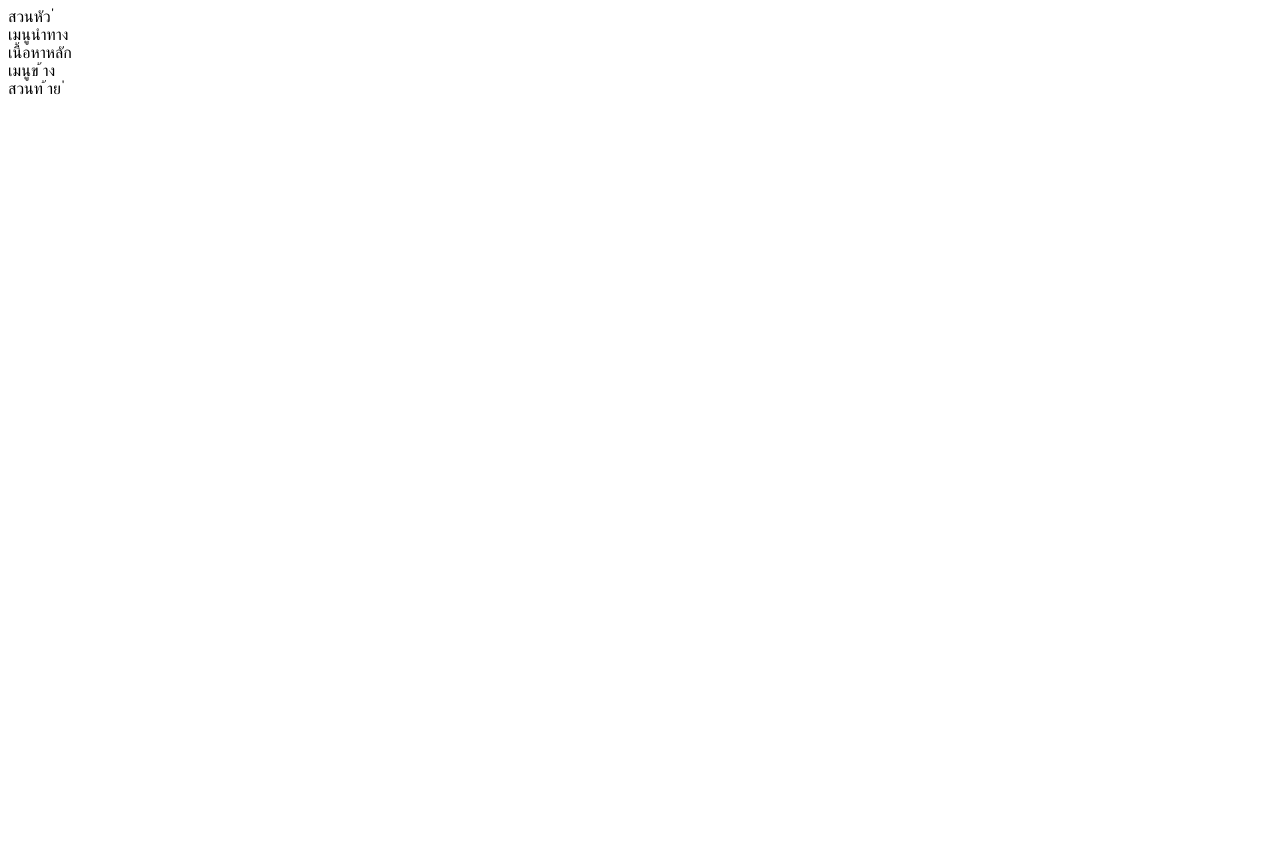
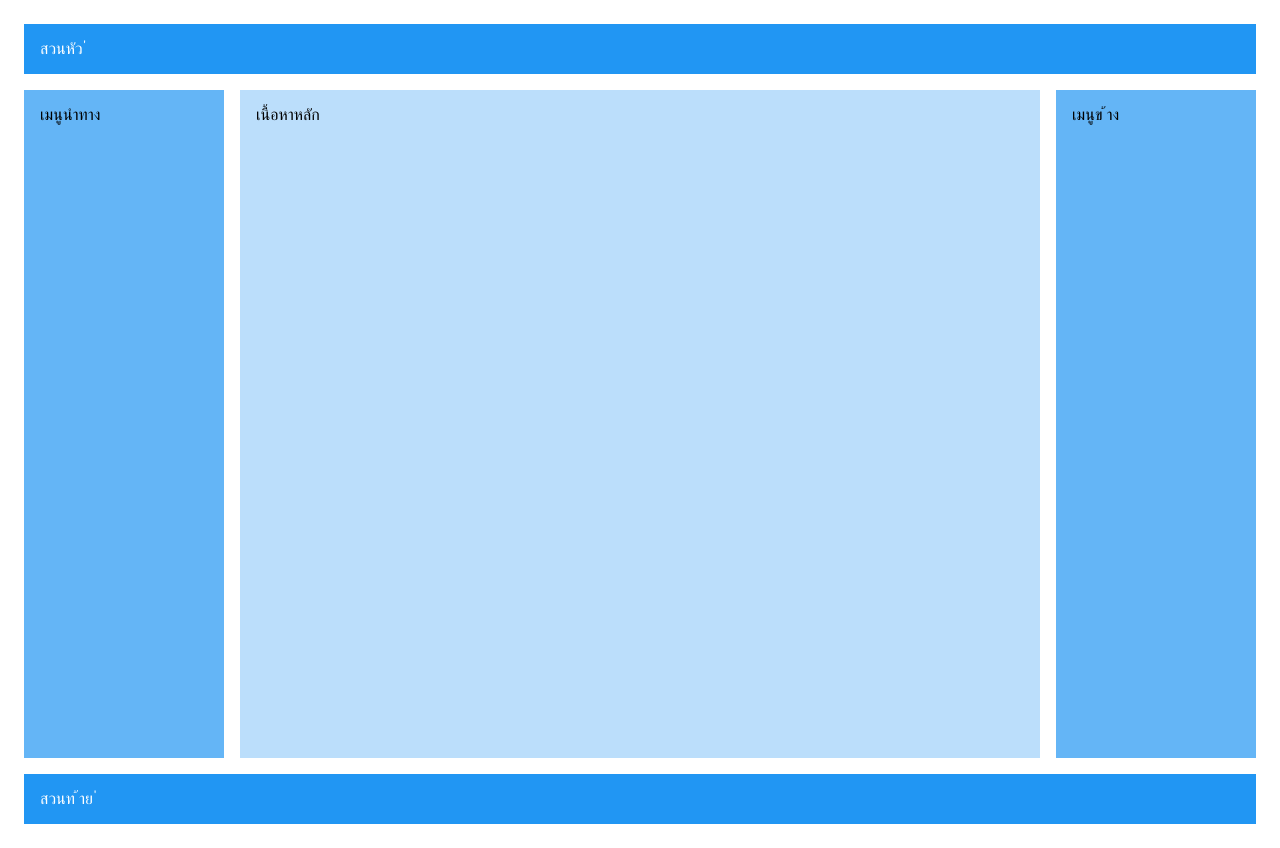
Before and after one commit to NanthawatTokong/week4-grid-lab-, a plain HTML site: page index.html in a window 1280 px wide. Before the commit the page ends 800 px from the top, so only its background shows below. Drawn offline with Linux system fonts and the light colour scheme; files that its build step writes are made by us from their sources.

Commit message:
เพิ่ม Grid Layout พื้นฐาน

```diff
--- a/css/styles.css
+++ b/css/styles.css
@@ -0,0 +1,40 @@
+/* styles.css */
+    .grid-container {
+    display: grid;
+    grid-template-areas:
+    "header header header"
+    "nav main sidebar"
+    "footer footer footer";
+    grid-template-columns: 200px 1fr 200px;
+    grid-template-rows: auto 1fr auto;
+    min-height: 100vh;
+    gap: 1rem;
+    padding: 1rem;
+   }
+   .header {
+    grid-area: header;
+    background: #2196F3;
+    padding: 1rem;
+    color: white;
+   }
+   .nav {
+    grid-area: nav;
+    background: #64B5F6;
+    padding: 1rem;
+   }
+   .main {
+    grid-area: main;
+    background: #BBDEFB;
+    padding: 1rem;
+   }
+   .sidebar {
+    grid-area: sidebar;
+    background: #64B5F6;
+    padding: 1rem;
+   }
+   .footer {
+    grid-area: footer;
+    background: #2196F3;
+    padding: 1rem;
+    color: white;
+   }
--- a/index.html
+++ b/index.html
@@ -5,7 +5,7 @@
  <meta charset="UTF-8">
  <meta name="viewport" content="width=device-width, initial-scale=1.0">
  <title>Grid Layout Lab</title>
- <link rel="stylesheet" href="styles.css">
+ <link rel="stylesheet" href="css/styles.css">
 </head>
 <body>
  <div class="grid-container">
```
